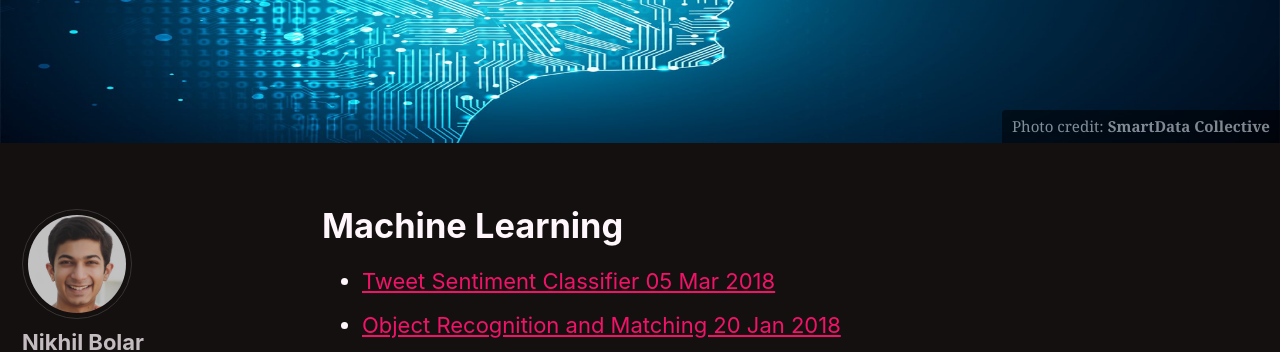
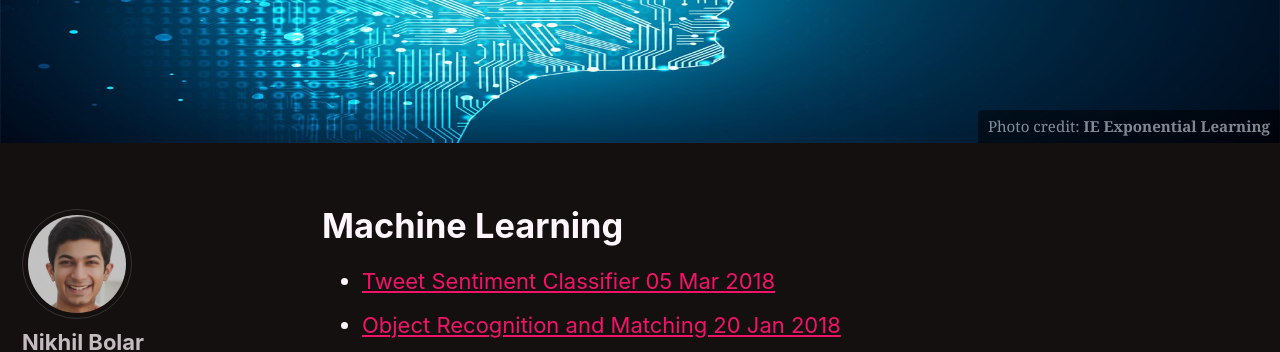
Before and after one commit to nbolar/nbolar.github.io, a Jekyll site: the page built from _pages/machine-learning.md, in a window 1280 px wide and 900 px high. Shown: the part 266-618 px from the top of the window. Built offline with Jekyll 4.4.1, drawn with Linux system fonts in a browser that asks for light colours; cached includes are drawn as plain includes.

Commit message:
Update machine-learning.md

```diff
--- a/_pages/machine-learning.md
+++ b/_pages/machine-learning.md
@@ -5,7 +5,7 @@ title: "Machine Learning"
 author_profile: true
 header:
   image: "/images/machine learning.png"
-  caption: "Photo credit: [**SmartData Collective**](https://www.smartdatacollective.com/savvy-entrepreneurs-are-using-machine-learning-to-streamline-logo-design/)"
+  caption: "Photo credit: [**IE Exponential Learning**](https://www.ie.edu/exponential-learning/blog/data-science/machine-learning-marketing/)"
 ---
 
 <ul>
```
